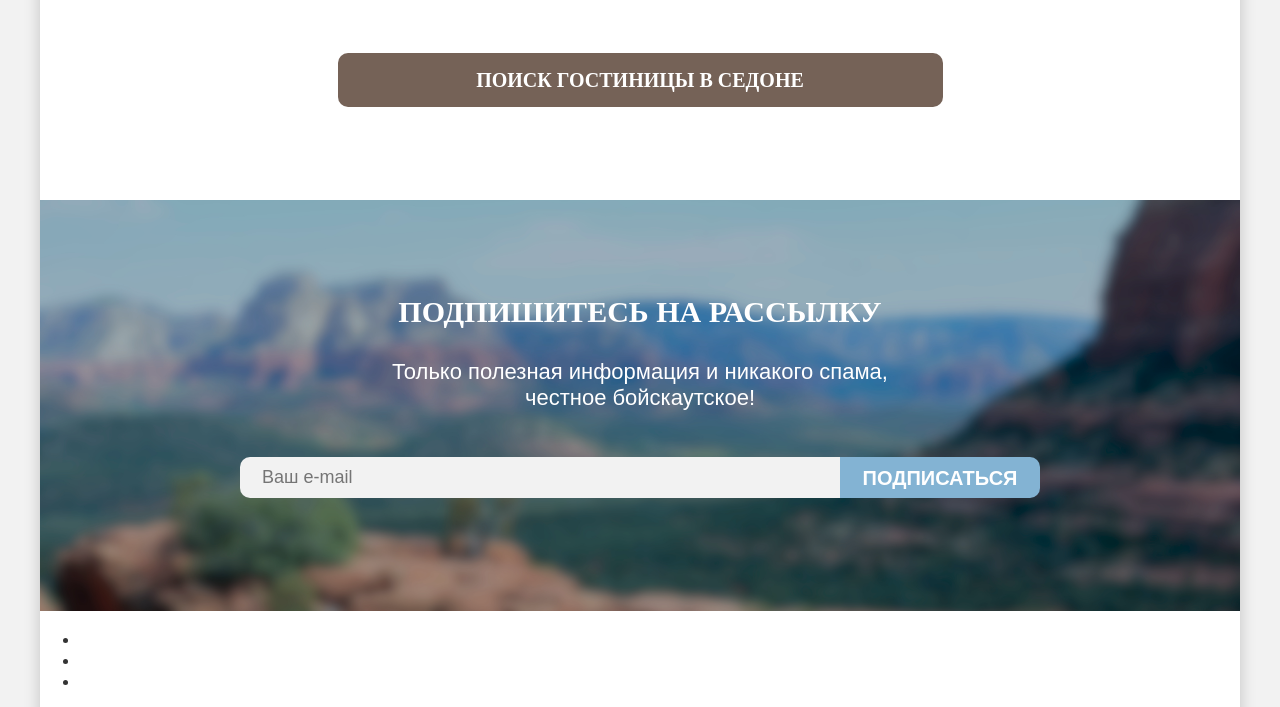
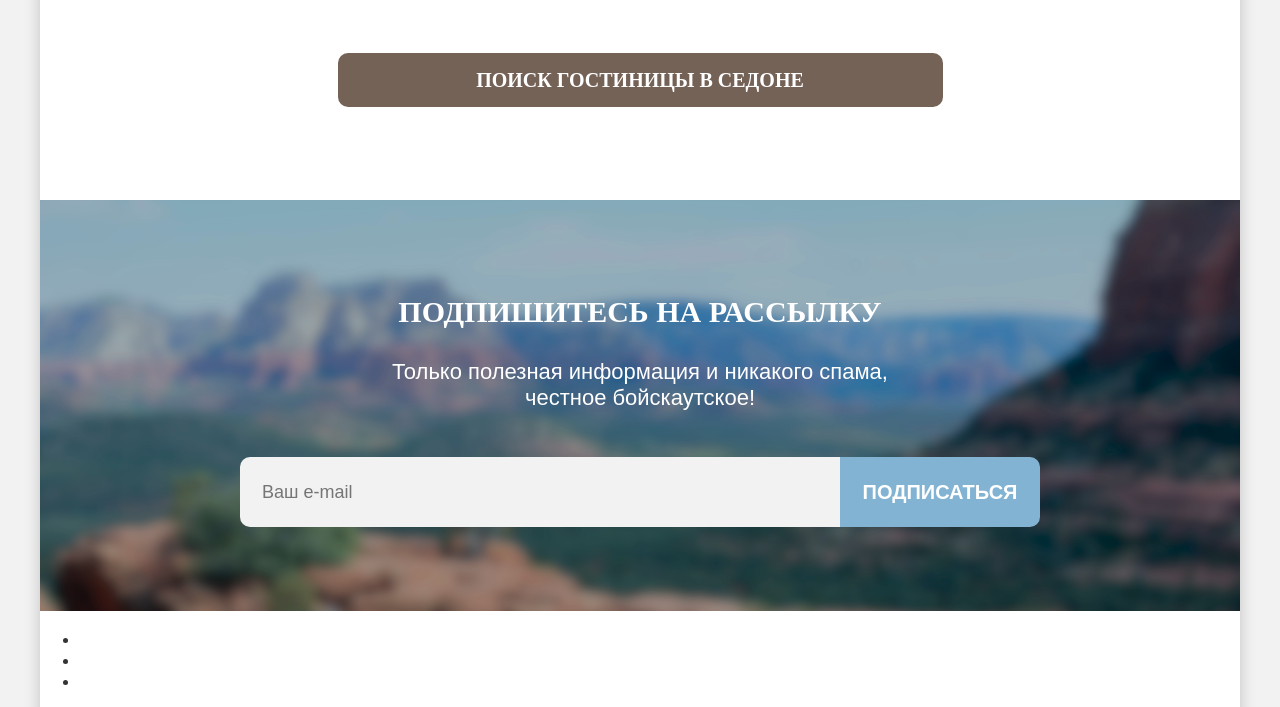
Before and after one commit to TashaTul/sedona, a plain HTML site: page index.html in a window 1280 px wide. Shown: the part 2581-3288 px from the top of the page. Drawn offline with Linux system fonts and the light colour scheme; files whose address does not match are found by name.

Commit message:
Обновила форму подписки

```diff
--- a/index.html
+++ b/index.html
@@ -161,7 +161,7 @@
     </section>
 
     <section class="subscribe">
-      <div class="wraper-subscribe">
+
         <h2 class="subscribe-title">Подпишитесь на рассылку</h2>
         <p class="subscribe-text">
           Только полезная информация и никакого спама, <br>
@@ -176,7 +176,7 @@
 
           <button class="button-subscribe" type="submit">Подписаться</button>
         </form>
-      </div>
+
     </section>
   </main>
 
--- a/style.css
+++ b/style.css
@@ -424,6 +424,7 @@ advantages-blok-img-3 {
   padding: 0;
   padding-top: 94px;
 
+  text-align: center;
   font-family: 'PT Sans';
   font-style: bold;
   font-weight: 700;
@@ -437,6 +438,7 @@ advantages-blok-img-3 {
   font-weight: 400;
   font-size: 22px;
   line-height: 26px;
+  text-align: center;
 
   margin-bottom: 46px;
 }
@@ -444,41 +446,58 @@ advantages-blok-img-3 {
 /* Форма подписки */
 
 .subscribe-form {
-  display: grid;
-  grid-template-columns: 1fr 200px;
+  display: flex;
+  justify-content: center;
 }
+.subscribe-name {
 
-.subscribe-name .subscribe-input {
-  border-radius: 10px 0 0 10px;
+  margin: 0;
+  padding: 0;
+  border-radius: 0;
+
+
 }
 
 .subscribe-input {
-  width: 100%;
+  width: 556px;
   margin: 0;
-  padding: 8px 20px;
+  padding: 20px 20px;
 
-  background-color: #f2f2f2;
-  border: 2px solid transparent;
+  background-color: #F2F2F2;
+  border-radius: 10px 0px 0px 10px;
+  border: 2px solid #F2F2F2;
 
-  font-family: inherit;
-  font-size: 18px;
+  font-style: normal;
+  font-weight: 400;
+  font-size: 20px;
+  line-height: 26px;
+  color: #000;
 }
 
+.subscribe-input[placeholder] {
+  font-style: normal;
+  font-weight: 400;
+  font-size: 18px;
+  line-height: 26px;
+  color: rgba(0, 0, 0, 0.6);
+}
+
+
+
 .button-subscribe {
-  display: inline-block;
+  width: 200px;
   margin: 0;
+  padding: 20px 20px;
+
+  background-color: #83B3D3;
+  border-radius: 0px 10px 10px 0px;
+  border: 2px solid #83B3D3;
+
   text-align: center;
-
-  color: #ffffff;
-  background-color: #83b3d3;
-  border: none;
-  border-radius: 0 10px 10px 0;
-
-  font-family: inherit;
+  font-style: normal;
   font-weight: 700;
   font-size: 20px;
   line-height: 26px;
   text-transform: uppercase;
+  color: #fff;
 }
-
-/* Футер  */
```
